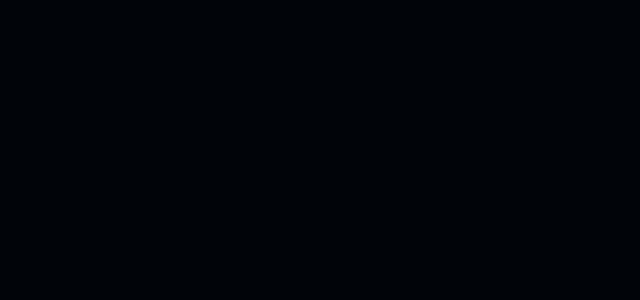
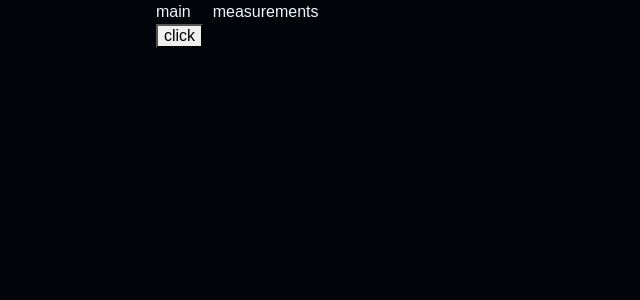
Before and after one commit to Vladislav-096/blood-sugar-monitoring-diary, a React (Vite) app: page /measurements in a window 1280 px wide. Before the commit this address had no page. Shown: the top 300 px of the page, without its empty margins (0-640 px from the left). Built offline with nearby package versions, Linux system fonts and the light colour scheme; data requests are answered from the project's data file; a web font is replaced by a local one.

Commit message:
feat: added functionality to set measurements data to redux state

```diff
--- a/package.json
+++ b/package.json
@@ -20,6 +20,7 @@
     "react-dom": "^18.3.1",
     "react-redux": "^9.2.0",
     "react-router": "^7.0.1",
+    "react-router-dom": "^7.1.0",
     "uuid": "^11.0.3",
     "zod": "^3.24.1"
   },
--- a/src/app/measurements.ts
+++ b/src/app/measurements.ts
@@ -1,5 +1,6 @@
 import { z } from "zod";
 import { API_URL } from "../constants/constants";
+import { validateResponse } from "./validationResponse";
 
 const MealSchema = z.object({
   portion: z.number(),
@@ -21,8 +22,21 @@ const MeasurementSchema = z.object({
   justMeasurement: z.number().optional(),
 });
 
-const Measurementschema = z.object({
-  measurements: z.array(MeasurementSchema),
-});
+const MeasurementsSchema = z.array(MeasurementSchema);
 
-export type Measurements = z.infer<typeof Measurementschema>;
+export type Measurement = z.infer<typeof MeasurementSchema>;
+export type Measurements = z.infer<typeof MeasurementsSchema>;
+
+export const getMeasurements = async () => {
+  console.log("here");
+  return fetch(`${API_URL}/measurements`, {
+    method: "GET",
+  })
+    .then(validateResponse)
+    .then((res) => res.json())
+    .then((data) => MeasurementsSchema.parse(data))
+    .catch((err) => {
+      console.log("getMeasurements functions error", err);
+      throw err;
+    });
+};
--- a/src/app/store.ts
+++ b/src/app/store.ts
@@ -1,8 +1,9 @@
 import { configureStore } from "@reduxjs/toolkit";
+import { measurementsSlice } from "../features/diaryData/diaryDataSlice";
 
 // Глобальный стейт приложения
 export const store = configureStore({
-  reducer: {},
+  reducer: { measurements: measurementsSlice.reducer },
 });
 
 console.log("store", store.getState()); // Будет пустой, вроде потому что увижу только при первом рендере
--- /dev/null
+++ b/src/components/Header/Header.tsx
@@ -0,0 +1,12 @@
+import { Link } from "react-router-dom";
+
+export const Header = () => {
+  return (
+    <div className="container">
+      <Link to={"/"} style={{ marginRight: "22px" }}>
+        main
+      </Link>
+      <Link to={"/measurements"}>measurements</Link>
+    </div>
+  );
+};
--- a/src/components/Layout/Layout.tsx
+++ b/src/components/Layout/Layout.tsx
@@ -1,10 +1,12 @@
 import { BrowserRouter } from "react-router";
 import { Main } from "../Main/Main";
+import { Header } from "../Header/Header";
 
 export const Layout = () => {
   return (
     <BrowserRouter>
       <div className="page">
+        <Header />
         <Main />
       </div>
     </BrowserRouter>
--- a/src/components/Main/Main.tsx
+++ b/src/components/Main/Main.tsx
@@ -1,11 +1,13 @@
 import { Route, Routes } from "react-router";
 import { MainPage } from "../../pages/MainPage/MainPage";
+import { TablePage } from "../../pages/TablePage/TablePage";
 
 export const Main = () => {
   return (
     <main>
       <Routes>
         <Route path="/" element={<MainPage />} />
+        <Route path="/measurements" element={<TablePage />} />
       </Routes>
     </main>
   );
--- a/src/features/diaryData/DiaryData.tsx
+++ b/src/features/diaryData/DiaryData.tsx
@@ -1,3 +1,26 @@
+import { useEffect } from "react";
+import { recieveMeasurements } from "./diaryDataSlice";
+import { useAppDispatch } from "../../app/hooks";
+
 export const DiaryData = () => {
-  return <div></div>;
+  console.log("render");
+  const dispatch = useAppDispatch();
+
+  useEffect(() => {
+    dispatch(recieveMeasurements());
+  }, [dispatch]);
+
+  // const stateCheck = useAppSelector((state) => {
+  //   return state.measurements;
+  // });
+
+  // const handleClick = () => {
+  //   console.log("stateCheck", stateCheck);
+  // };
+
+  return (
+    <div>
+      <button>click</button>
+    </div>
+  );
 };
--- a/src/features/diaryData/diaryDataSlice.ts
+++ b/src/features/diaryData/diaryDataSlice.ts
@@ -1,9 +1,46 @@
-import { createSlice } from "@reduxjs/toolkit";
+import { createAsyncThunk, createSlice, PayloadAction } from "@reduxjs/toolkit";
+import { getMeasurements, Measurement } from "../../app/measurements";
 
-export interface DiaryData {
-    data: {}
+type CheckoutState = "LOADING" | "READY" | "ERROR";
+export interface MeasurementsState {
+  measurements: Measurement[];
+  checkoutState: CheckoutState;
+  errorMessage: string;
 }
 
-export const diaryData = createSlice({
+const initialState: MeasurementsState = {
+  measurements: [],
+  checkoutState: "READY",
+  errorMessage: "",
+};
 
-})
+export const recieveMeasurements = createAsyncThunk(
+  "measurements/recieveMeasurements",
+  async () => {
+    const measurements = await getMeasurements();
+    return measurements;
+  }
+);
+
+export const measurementsSlice = createSlice({
+  name: "measurements",
+  initialState,
+  reducers: {},
+  extraReducers: function (builder) {
+    builder.addCase(recieveMeasurements.pending, (state) => {
+      state.checkoutState = "LOADING";
+    });
+    builder.addCase(
+      recieveMeasurements.fulfilled,
+      (state, action: PayloadAction<Measurement[]>) => {
+        state.checkoutState = "READY";
+        const measurements = action.payload;
+        state.measurements = measurements;
+      }
+    );
+    builder.addCase(recieveMeasurements.rejected, (state, action) => {
+      state.checkoutState = "ERROR";
+      state.errorMessage = action.error.message || "";
+    });
+  },
+});
```
Also changed, not shown: 1 other file (tests, documents, lock files or other folders).
